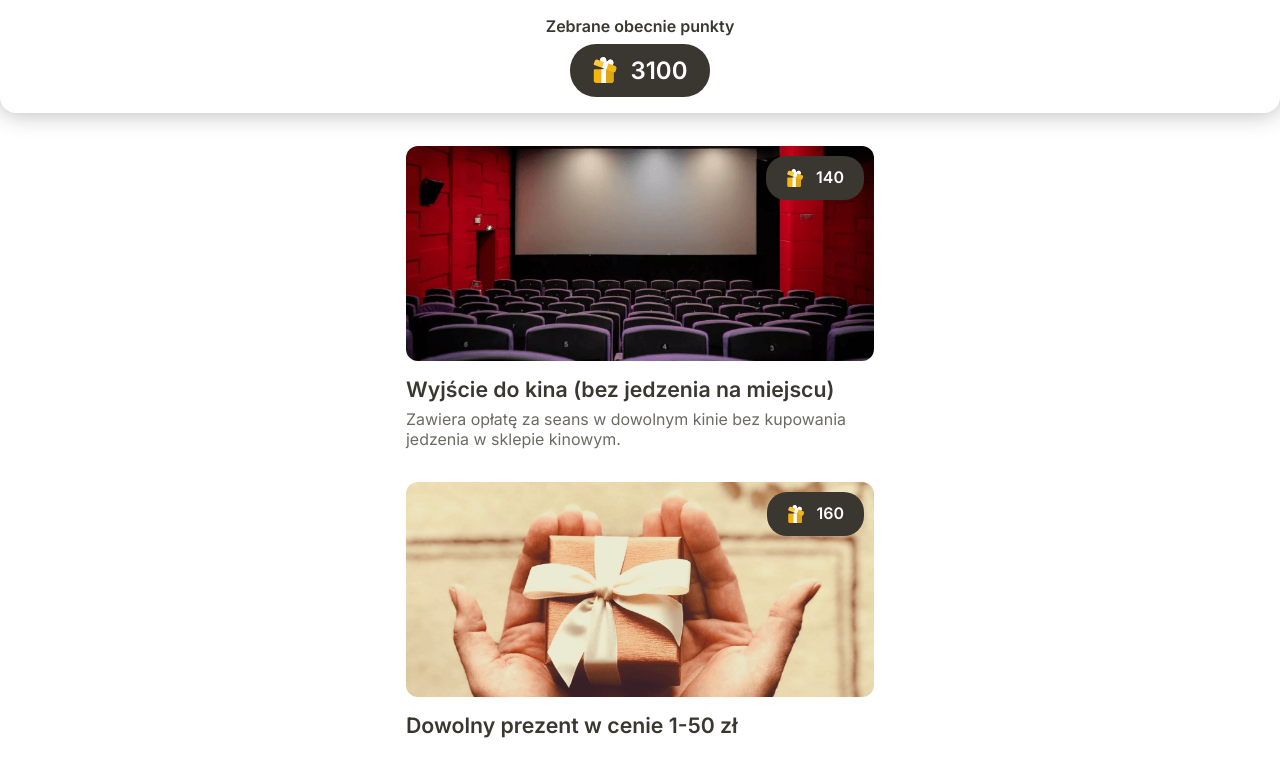
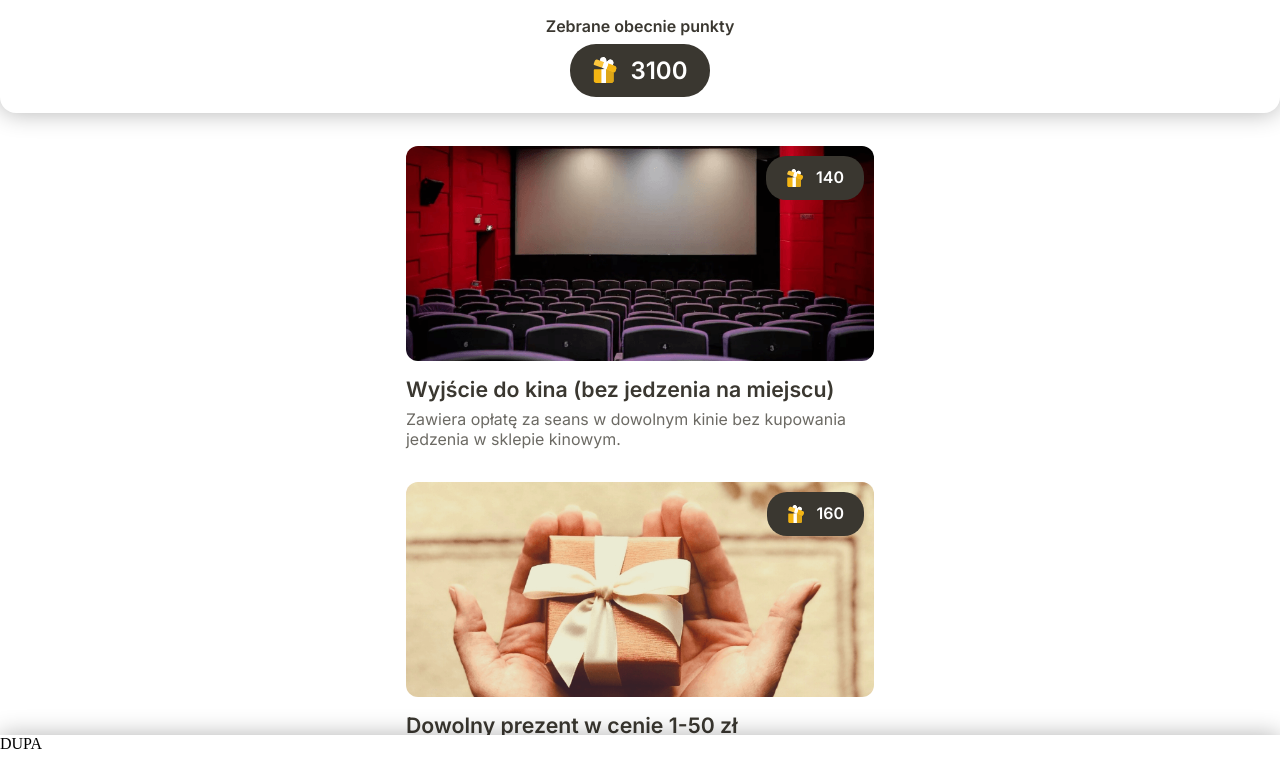
Before and after one commit to jerzy-jarczynski/react-rewards-app, a React (Create React App) app: page / in a window 1280 px wide. Shown: the top 776 px of the page. Built offline with nearby package versions, Linux system fonts and the light colour scheme.

Commit message:
Change NavBar to PointsBar. Add new NavBar component.

```diff
--- a/src/App.js
+++ b/src/App.js
@@ -1,15 +1,16 @@
-import NavBar from './components/features/NavBar/NavBar';
+import PointsBar from './components/features/PointsBar/PointsBar';
 import Container from './components/common/Container/Container';
 import Rewards from './components/views/Rewards/Rewards';
+import NavBar from './components/features/NavBar/NavBar';
 
 const App = () => {
   return (
     <main>
-      <NavBar />
+      <PointsBar />
       <Container>
         <Rewards />
       </Container>
-      {/* Action bar */}
+      <NavBar />
     </main>
   );
 }
--- a/src/components/common/PointsButton/PointsButton.module.scss
+++ b/src/components/common/PointsButton/PointsButton.module.scss
@@ -24,7 +24,7 @@
     }
   }
 
-  &.NavBar {
+  &.PointsBar {
     padding: 12px 22px;
     border-radius: 26px;
     font-size: 24px;
--- a/src/components/features/NavBar/NavBar.js
+++ b/src/components/features/NavBar/NavBar.js
@@ -1,37 +1,13 @@
 import styles from './NavBar.module.scss';
-import PointsButton from '../../common/PointsButton/PointsButton';
-import PopUp from '../../features/PopUp/PopUp';
-import AddPointsWidget from '../AddPointsWidget/AddPointsWidget';
-import { useState } from 'react';
-import { getAllPoints } from '../../../redux/pointsRedux';
-import { useSelector } from 'react-redux';
 
 const NavBar = () => {
 
-  const points = useSelector(getAllPoints);
-
-  const [open, setOpen] = useState(false);
-
-  const openPopUp = () => setOpen(true);
-  const closePopUp = () => setOpen(false);
-
-  const showPopUp = o => {
-    if (o) {
-      return (
-        <PopUp clickFunction={ closePopUp }>
-          <AddPointsWidget />
-        </PopUp>
-      );
-    }
-  };
-
   return (
-    <nav className={ styles.NavBar } >
-      <h2 className={ styles.info }>Zebrane obecnie punkty</h2>
-      <PointsButton location={ 'NavBar' } amount={ points } clickFunction={ openPopUp } />
-      { open ? showPopUp(open) : null }
+    <nav className={styles.NavBar}>
+      { 'DUPA' }
     </nav>
   );
+
 };
 
 export default NavBar;
--- a/src/components/features/NavBar/NavBar.module.scss
+++ b/src/components/features/NavBar/NavBar.module.scss
@@ -1,27 +1,12 @@
 @import '../../../styles/settings.scss';
 
 .NavBar {
-  color: $color-dark;
   position: fixed;
-  top: 0;
+  bottom: 0;
   left: 0;
-  z-index: 99;
-  height: 113px;
-  width: 100%;
+  z-index: 9;
+  width: 100vw;
+  height: 65px;
+  box-shadow: 0px 0px 24px rgba(0, 0, 0, 0.3);
   background: $color-light;
-  border-radius: 0 0 16px 16px;
-  box-shadow: $shadow;
-  display: flex;
-  flex-direction: column;
-  align-items: center;
-  justify-content: center;
 }
-
-.info {
-  margin-bottom: 8px;
-  font-family: $font-main;
-  font-size: 16px;
-  font-weight: 600;
-  line-height: 19px;
-  text-align: center;
-}
--- /dev/null
+++ b/src/components/features/PointsBar/PointsBar.js
@@ -0,0 +1,37 @@
+import styles from './PointsBar.module.scss';
+import PointsButton from '../../common/PointsButton/PointsButton';
+import PopUp from '../../features/PopUp/PopUp';
+import AddPointsWidget from '../AddPointsWidget/AddPointsWidget';
+import { useState } from 'react';
+import { getAllPoints } from '../../../redux/pointsRedux';
+import { useSelector } from 'react-redux';
+
+const NavBar = () => {
+
+  const points = useSelector(getAllPoints);
+
+  const [open, setOpen] = useState(false);
+
+  const openPopUp = () => setOpen(true);
+  const closePopUp = () => setOpen(false);
+
+  const showPopUp = o => {
+    if (o) {
+      return (
+        <PopUp clickFunction={ closePopUp }>
+          <AddPointsWidget />
+        </PopUp>
+      );
+    }
+  };
+
+  return (
+    <header className={ styles.PointsBar } >
+      <h2 className={ styles.info }>Zebrane obecnie punkty</h2>
+      <PointsButton location={ 'PointsBar' } amount={ points } clickFunction={ openPopUp } />
+      { open ? showPopUp(open) : null }
+    </header>
+  );
+};
+
+export default NavBar;
--- /dev/null
+++ b/src/components/features/PointsBar/PointsBar.module.scss
@@ -0,0 +1,27 @@
+@import '../../../styles/settings.scss';
+
+.PointsBar {
+  color: $color-dark;
+  position: fixed;
+  top: 0;
+  left: 0;
+  z-index: 9;
+  height: 113px;
+  width: 100%;
+  background: $color-light;
+  border-radius: 0 0 16px 16px;
+  box-shadow: $shadow;
+  display: flex;
+  flex-direction: column;
+  align-items: center;
+  justify-content: center;
+}
+
+.info {
+  margin-bottom: 8px;
+  font-family: $font-main;
+  font-size: 16px;
+  font-weight: 600;
+  line-height: 19px;
+  text-align: center;
+}
```
